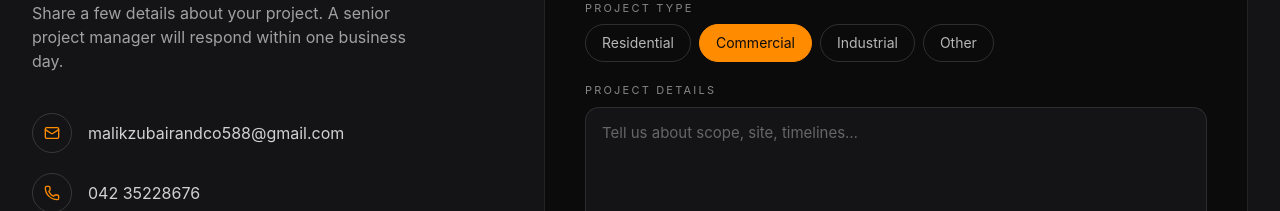
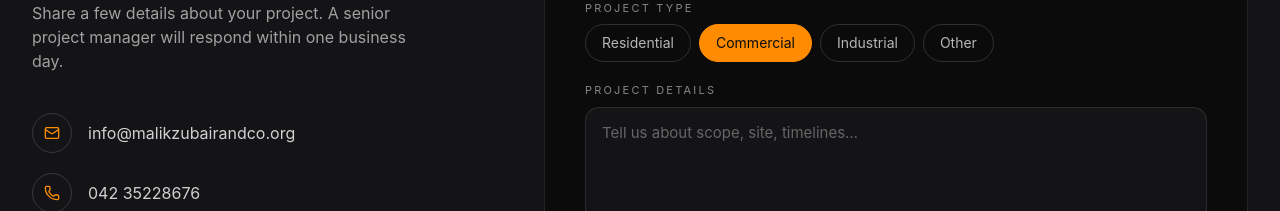
Before and after one commit to noorulannfatima/zubair-co, a React (Vite) app: page / in a window 1280 px wide. Shown: the part 6300-6511 px from the top of the page. Built offline with nearby package versions, Linux system fonts and the light colour scheme; no server answers; a web font is replaced by a local one.

Commit message:
chore: update contact email address

```diff
--- a/index.html
+++ b/index.html
@@ -42,7 +42,7 @@
           "description": "Buildings construction company delivering residential, commercial, and industrial construction in Lahore, Pakistan — civil works, grey structure, finishing, and renovation.",
           "url": "https://malikzubairandco.org/",
           "telephone": "+924235228676",
-          "email": "malikzubairandco588@gmail.com",
+          "email": "info@malikzubairandco.org",
           "hasMap": "https://maps.app.goo.gl/XhDV992FNuX6WXXZ8",
           "address": {
             "@type": "PostalAddress",
--- a/src/components/Contact.jsx
+++ b/src/components/Contact.jsx
@@ -78,6 +78,7 @@ export default function Contact() {
           project_type: form.type,
           message: form.message,
           to_name: 'Malik Zubair & Co.',
+          to_email: 'info@malikzubairandco.org',
         },
         { publicKey: PUBLIC_KEY }
       )
@@ -170,8 +171,8 @@ export default function Contact() {
               <span className="grid place-items-center w-10 h-10 rounded-full border border-white/15 text-orange-hi shrink-0">
                 <Mail size={16} />
               </span>
-              <a href="mailto:malikzubairandco588@gmail.com" className="text-white/80 hover:text-white break-all">
-                malikzubairandco588@gmail.com
+              <a href="mailto:info@malikzubairandco.org" className="text-white/80 hover:text-white break-all">
+                info@malikzubairandco.org
               </a>
             </li>
             <li className="flex items-center gap-4">
```
